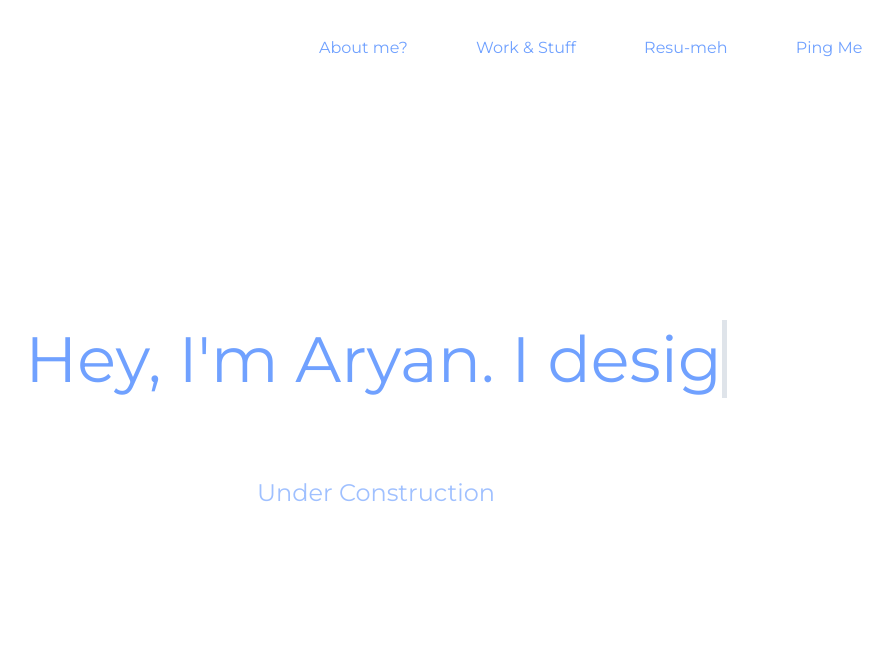
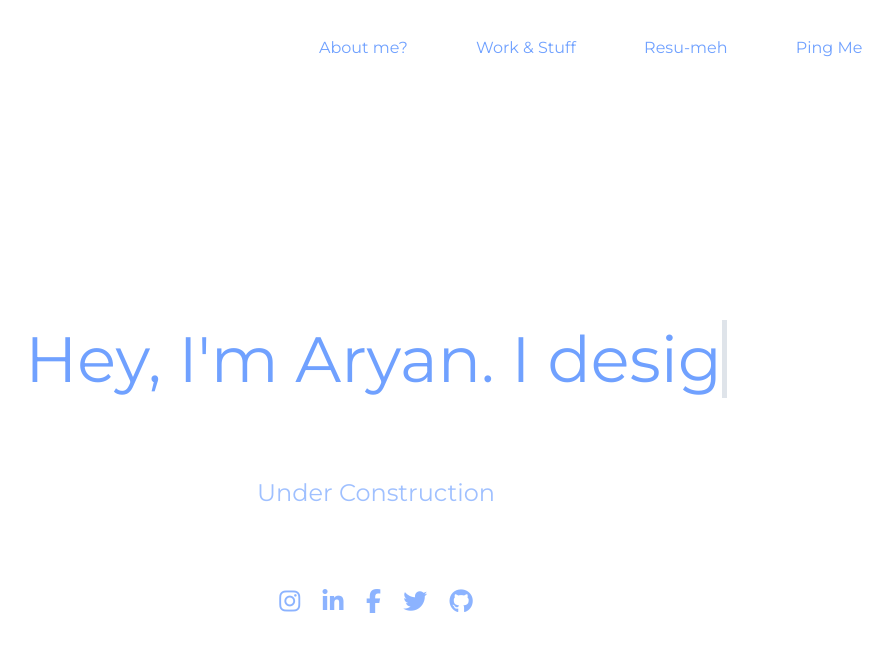
Before and after one commit to doc22940/doc22940-4, a plain HTML site: page index.html in a window 1280 px wide. Shown: the whole page, without its empty margins (264-1157 px from the left). Drawn offline with nearby package versions, Linux system fonts and the light colour scheme.

Commit message:
social links added

```diff
--- a/index.html
+++ b/index.html
@@ -32,8 +32,17 @@
         <span class="txt-rotate" data-period="2000" data-rotate='[ "code.", "design.", "sleep.", "repeat."]'></span>
     </div>
 
-    <div class="comingsoon">
+    <div class="comingsoon unselectable">
         Under Construction
+    </div>
+
+    <div class="sociallinks unselectable">
+        <a href="https://instagram.com/aryanv__"><i class="fab fa-instagram"></i></a>
+        <a href="https://www.linkedin.com/in/aryanv01/"><i class="fab fa-linkedin-in"></i></a>
+        <a href="https://fb.com/aryanv2001"><i class="fab fa-facebook-f"></i></a>
+        <a href="https://twitter.com/oryonv"><i class="fab fa-twitter"></i></a>
+        <a href="https://github.com/i-aryan"><i class="fab fa-github"></i></a>
+
     </div>
 
     <script>
--- a/js/main.js
+++ b/js/main.js
@@ -51,6 +51,6 @@ var TxtRotate = function(el, toRotate, period) {
     // INJECT CSS
     var css = document.createElement("style");
     css.type = "text/css";
-    css.innerHTML = ".txt-rotate > .wrap { border-right: 0.08em solid #a4b0be }";
+    css.innerHTML = ".txt-rotate > .wrap { border-right: 0.08em solid #666 }";
     document.body.appendChild(css);
   };
--- a/style.scss
+++ b/style.scss
@@ -30,8 +30,13 @@ body {
     margin-left: 12%;
 }
 
-.comingsoon{
+@media (max-width: 858px) {
+    .main-text {
+        font-size: 3rem;
+    }
+}
 
+.comingsoon {
     text-align: center;
     margin-top: 10vh;
     font-size: 1.5rem;
@@ -40,24 +45,38 @@ body {
     margin-left: 12%;
     opacity: 0.8;
     animation: blinker-cs 1.5s linear 0s infinite;
-
 }
 
-@keyframes blinker-cs{
-    from{
+.sociallinks {
+    text-align: center;
+    margin-top: 10vh;
+    font-size: 1.5rem;
+    margin-right: 12%;
+    margin-left: 12%;
+    a {
+        opacity: 0.8;
+        color: #70a1ff;
+        margin-left: 0.5rem;
+        margin-right: 0.5rem;
+
+        &:hover {
+            opacity: 1;
+            color: #70a1ff;
+            text-decoration: none;
+        }
+    }
+}
+
+@keyframes blinker-cs {
+    from {
         opacity: 1;
     }
 
-    to{
+    to {
         opacity: 0;
     }
 }
 
-@media (max-width: 858px){
-    .main-text{
-        font-size: 3rem;
-    }
-}
 nav {
     height: 80px;
     width: 100%;
```
Also changed, not shown: style.css, 1 other file.
